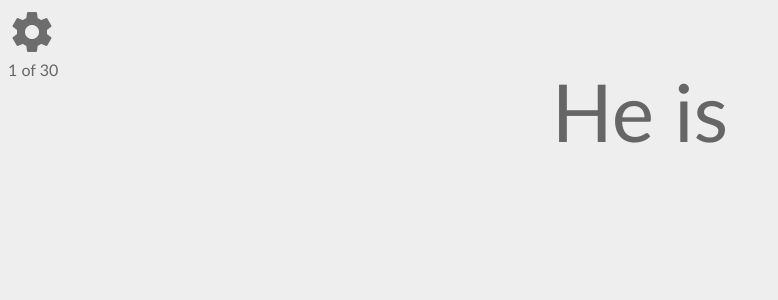
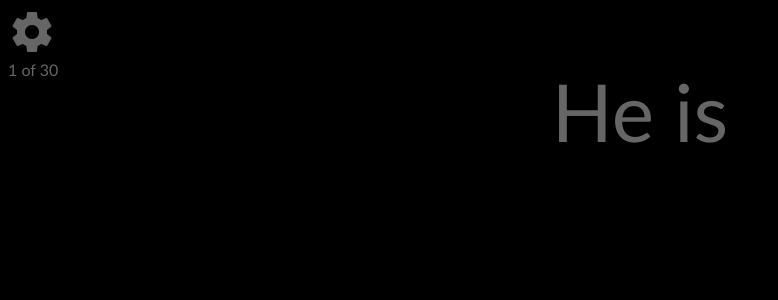
Before and after one commit to ssteele/flashcards, an Angular app in the folder flashcards/: page / in a window 1280 px wide. Shown: the top 300 px of the page, without its empty margins (0-778 px from the left). Built offline with nearby package versions, Linux system fonts and the light colour scheme.

Commit message:
Apply temporary styles so I can deploy this thing

```diff
--- a/flashcards/src/app/components/app.component.scss
+++ b/flashcards/src/app/components/app.component.scss
@@ -1,6 +1,2 @@
 #container {
 }
-
-.night-mode {
-  background: #000;
-}
--- a/flashcards/src/app/components/app.component.ts
+++ b/flashcards/src/app/components/app.component.ts
@@ -8,7 +8,7 @@ import { SettingsService } from '../services/settings.service';
   styleUrls: ['./app.component.scss']
 })
 export class AppComponent implements OnInit {
-  private isNightMode: boolean;
+  public isNightMode: boolean;
 
   constructor(
     private versionService: VersionService,
--- a/flashcards/src/app/components/flashcards/flashcards.component.html
+++ b/flashcards/src/app/components/flashcards/flashcards.component.html
@@ -1,5 +1,5 @@
 <div class="modal">
-  <i class="material-icons md-48 md-dark md-clickable" (click)="openDialog()">settings</i>
+  <i class="material-icons md-48 md-clickable gear" (click)="openDialog()">settings</i>
 </div>
 
 <div class="flashcard">
--- a/flashcards/src/app/components/flashcards/flashcards.component.scss
+++ b/flashcards/src/app/components/flashcards/flashcards.component.scss
@@ -1,5 +1,9 @@
 .flashcard {
   // height: 100vh;
+}
+
+.gear {
+  color: #666;
 }
 
 .content {
--- a/flashcards/src/styles.scss
+++ b/flashcards/src/styles.scss
@@ -31,3 +31,24 @@ body {
     cursor: pointer;
   }
 }
+
+// temporary
+body {
+  background: #000;
+
+  #container.night-mode {
+    background: #000;
+
+    .gear {
+      color: #333;
+    }
+
+    .content {
+      color: #333;
+
+      .answer {
+        color: #600;
+      }
+    }
+  }
+}
```
